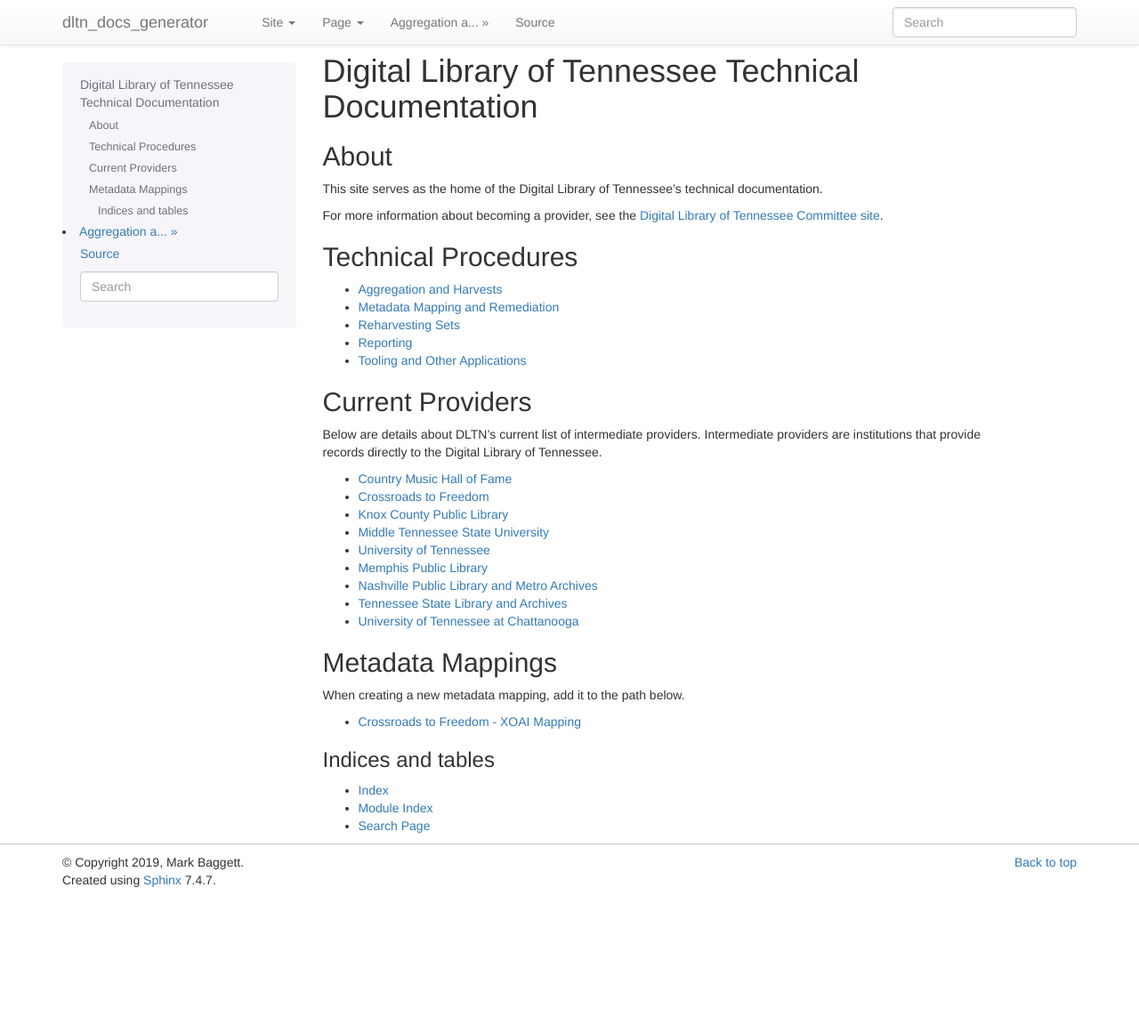
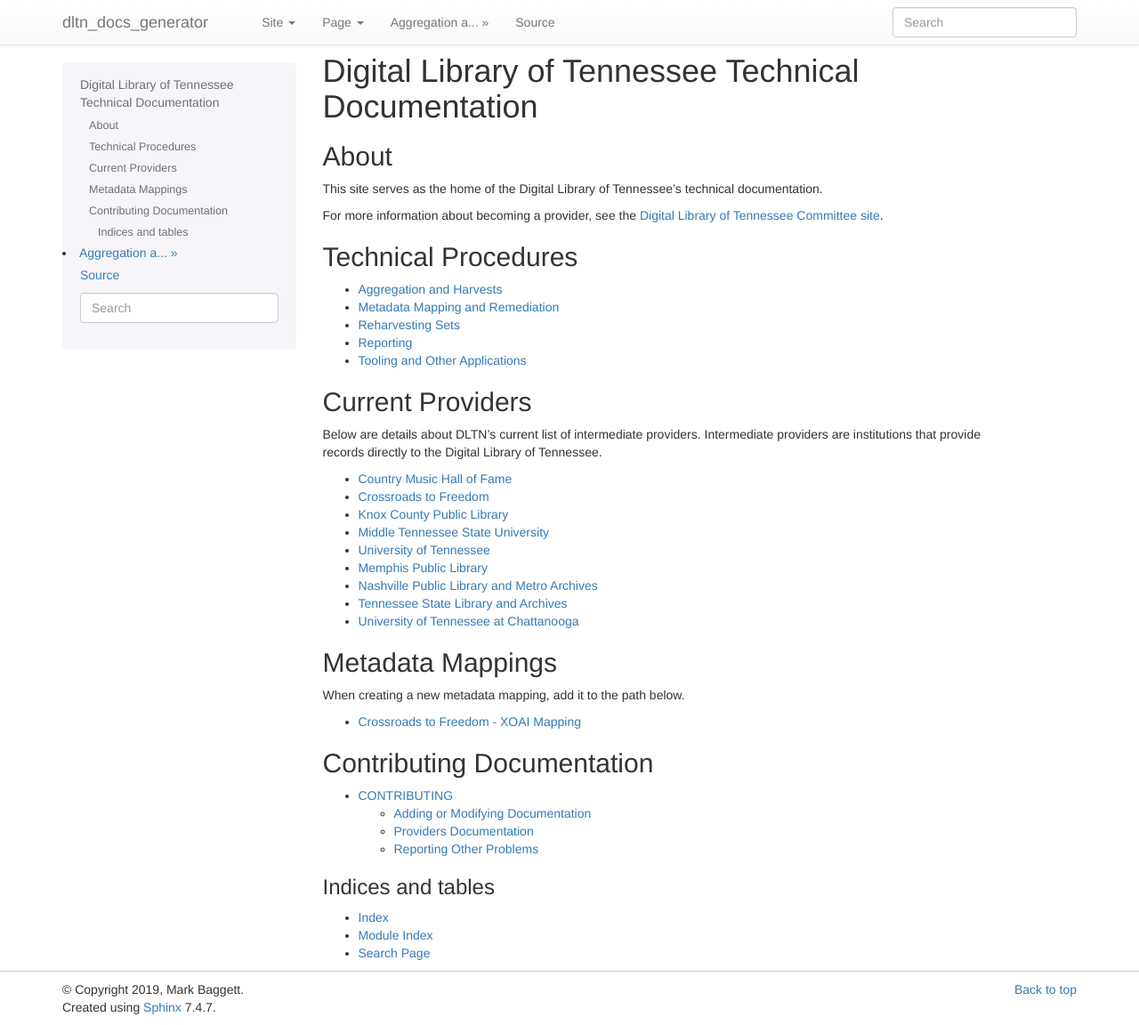
Before and after one commit to DigitalLibraryofTennessee/dltn_docs_generator, a Sphinx documentation site: the page built from docs/index.rst, in a window 1280 px wide and 1152 px high. Shown: the whole window at 89% size. Built offline with Sphinx 7.4.7, drawn with Linux system fonts in a browser that asks for light colours; pages that are not in the unit, such as notebooks, are missing from menus.

Commit message:
Link to contributing docs in root.

```diff
--- /dev/null
+++ b/docs/contributing.rst
@@ -0,0 +1 @@
+.. include:: ../CONTRIBUTING.rst
--- a/docs/index.rst
+++ b/docs/index.rst
@@ -55,6 +51,15 @@
 
    mappings/*
 
+--------------------------
+Contributing Documentation
+--------------------------
+
+.. toctree::
+   :maxdepth: 2
+
+   contributing
+
 
 Indices and tables
 ==================
```
Also changed, not shown: other parts of docs/index.rst (+0 -4 lines).
